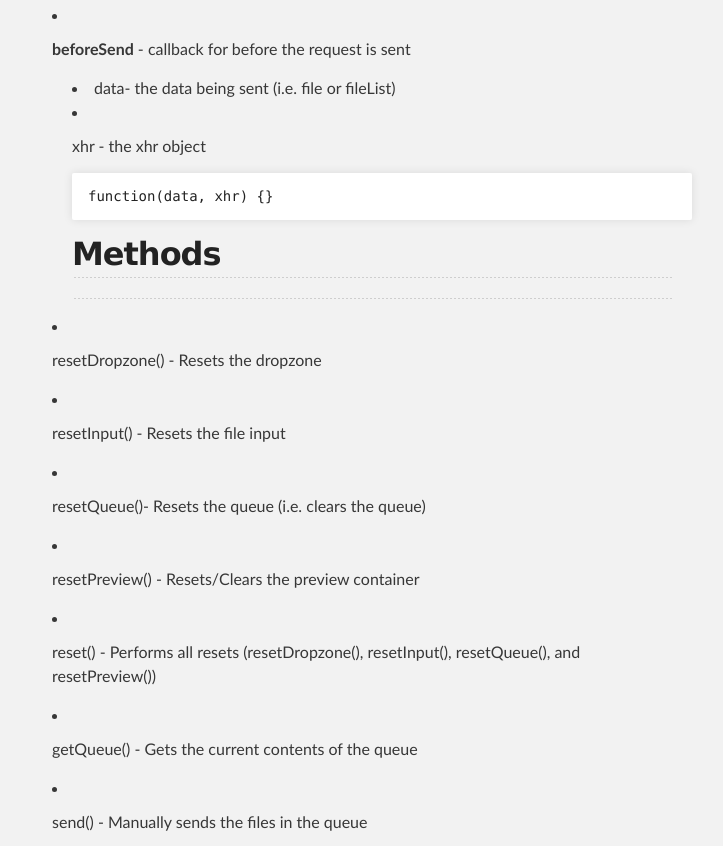
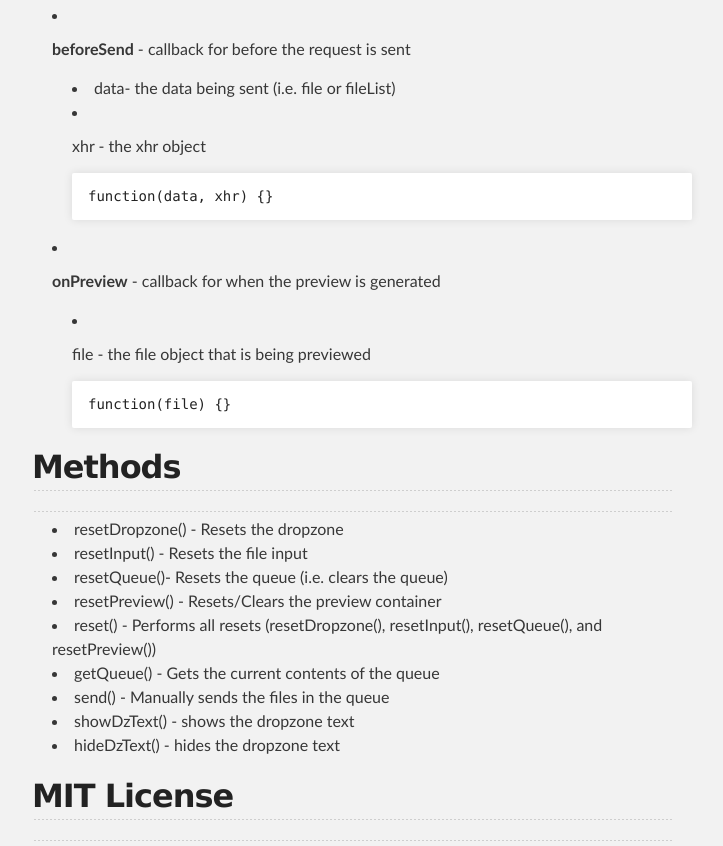
Before and after one commit to sricc/UploadMonkey, a plain HTML site: page index.html in a window 1280 px wide. Shown: the part 4555-5401 px from the top of the page, without its empty margins (288-1011 px from the left). Drawn offline with Linux system fonts and the light colour scheme.

```diff
--- a/index.html
+++ b/index.html
@@ -16,14 +16,14 @@
     <!-- HEADER -->
     <div id="header_wrap" class="outer">
         <header class="inner">
-          <a id="forkme_banner" href="https://github.com/stevericc/UploadMonkey">View on GitHub</a>
+          <a id="forkme_banner" href="https://github.com/sricc/UploadMonkey">View on GitHub</a>
 
           <h1 id="project_title">Upload Monkey</h1>
           <h2 id="project_tagline">A jQuery plugin that handles file uploads</h2>
 
             <section id="downloads">
-              <a class="zip_download_link" href="https://github.com/stevericc/UploadMonkey/zipball/master">Download this project as a .zip file</a>
-              <a class="tar_download_link" href="https://github.com/stevericc/UploadMonkey/tarball/master">Download this project as a tar.gz file</a>
+              <a class="zip_download_link" href="https://github.com/sricc/UploadMonkey/zipball/master">Download this project as a .zip file</a>
+              <a class="tar_download_link" href="https://github.com/sricc/UploadMonkey/tarball/master">Download this project as a tar.gz file</a>
             </section>
         </header>
     </div>
@@ -38,8 +38,8 @@
 <hr><h2>Download</h2>
 
 <ul>
-<li><a href="https://raw.github.com/stevericc/UploadMonkey/master/src/jquery.uploadmonkey.js">Full Source</a></li>
-<li><a href="https://raw.github.com/stevericc/UploadMonkey/master/src/jquery.uploadmonkey.min.js">Minified</a></li>
+<li><a href="https://raw.github.com/sricc/UploadMonkey/master/src/jquery.uploadmonkey.js">Full Source</a></li>
+<li><a href="https://raw.github.com/sricc/UploadMonkey/master/src/jquery.uploadmonkey.min.js">Minified</a></li>
 </ul><hr><h2>Usage</h2>
 
 <p>Given a simple html file.</p>
@@ -256,20 +256,33 @@
 
 <pre><code>function(data, xhr) {}
 </code></pre>
-
-<h2>Methods</h2>
-
-<hr>
 </li>
 </ul>
 </li>
-<li><p>resetDropzone() - Resets the dropzone </p></li>
-<li><p>resetInput() - Resets the file input</p></li>
-<li><p>resetQueue()- Resets the queue (i.e. clears the queue)</p></li>
-<li><p>resetPreview() - Resets/Clears the preview container</p></li>
-<li><p>reset() - Performs all resets (resetDropzone(), resetInput(), resetQueue(), and resetPreview())</p></li>
-<li><p>getQueue() - Gets the current contents of the queue</p></li>
-<li><p>send() - Manually sends the files in the queue</p></li>
+<li>
+<p><strong>onPreview</strong> - callback for when the preview is generated</p>
+
+<ul>
+<li>
+<p>file - the file object that is being previewed</p>
+
+<pre><code>function(file) {}
+</code></pre>
+</li>
+</ul>
+</li>
+</ul><h2>Methods</h2>
+
+<hr><ul>
+<li>resetDropzone() - Resets the dropzone </li>
+<li>resetInput() - Resets the file input</li>
+<li>resetQueue()- Resets the queue (i.e. clears the queue)</li>
+<li>resetPreview() - Resets/Clears the preview container</li>
+<li>reset() - Performs all resets (resetDropzone(), resetInput(), resetQueue(), and resetPreview())</li>
+<li>getQueue() - Gets the current contents of the queue</li>
+<li>send() - Manually sends the files in the queue</li>
+<li>showDzText() - shows the dropzone text </li>
+<li>hideDzText() - hides the dropzone text</li>
 </ul><h2>MIT License</h2>
 
 <hr><p>Copyright (c) 2012 Steve Ricciardelli</p>
@@ -298,7 +311,7 @@
     <!-- FOOTER  -->
     <div id="footer_wrap" class="outer">
       <footer class="inner">
-        <p class="copyright">Upload Monkey maintained by <a href="https://github.com/stevericc">stevericc</a></p>
+        <p class="copyright">Upload Monkey maintained by <a href="https://github.com/sricc">sricc</a></p>
         <p>Published with <a href="http://pages.github.com">GitHub Pages</a></p>
       </footer>
     </div>
```
Also changed, not shown: params.json (+1 -1 lines).
